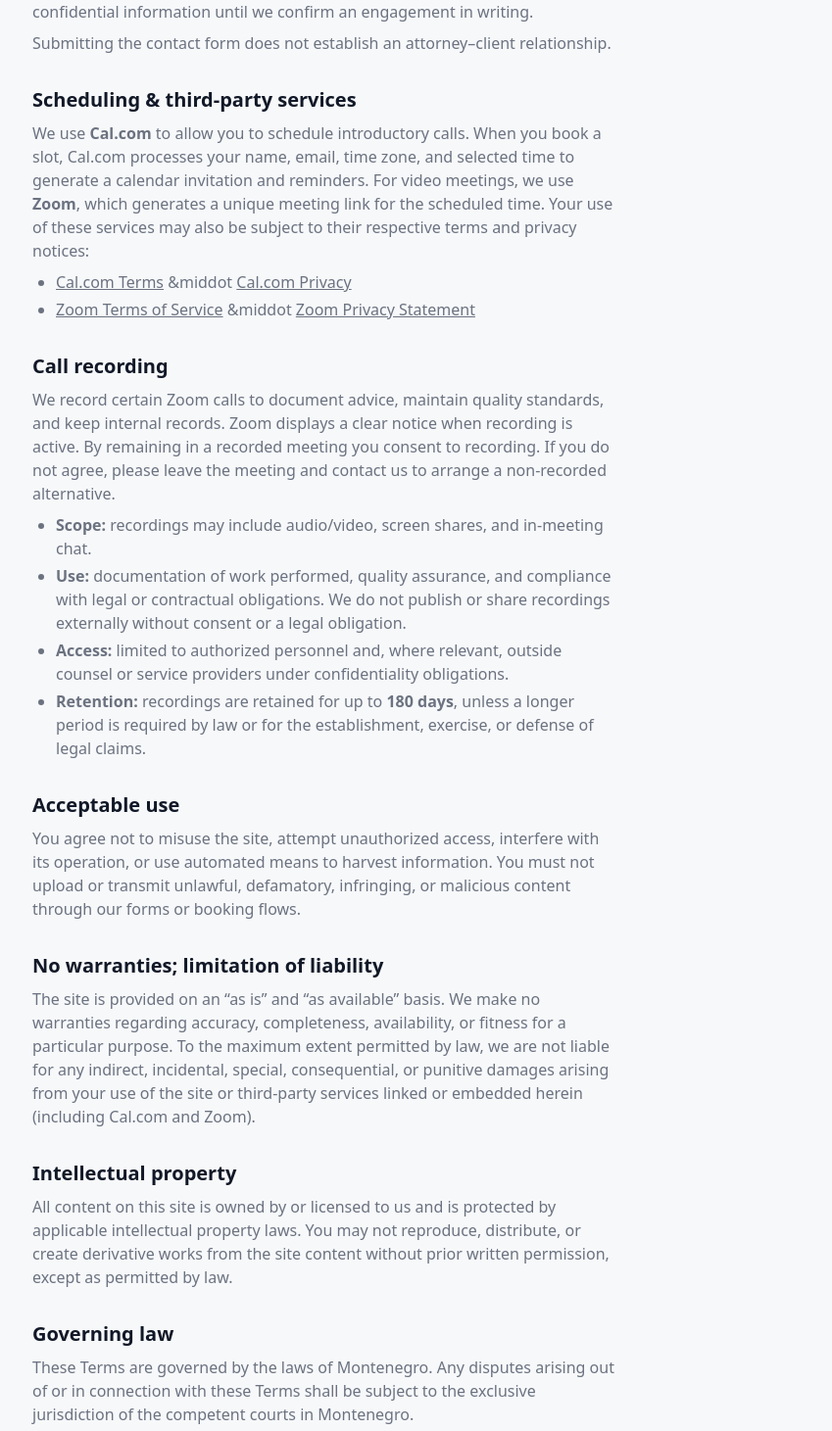
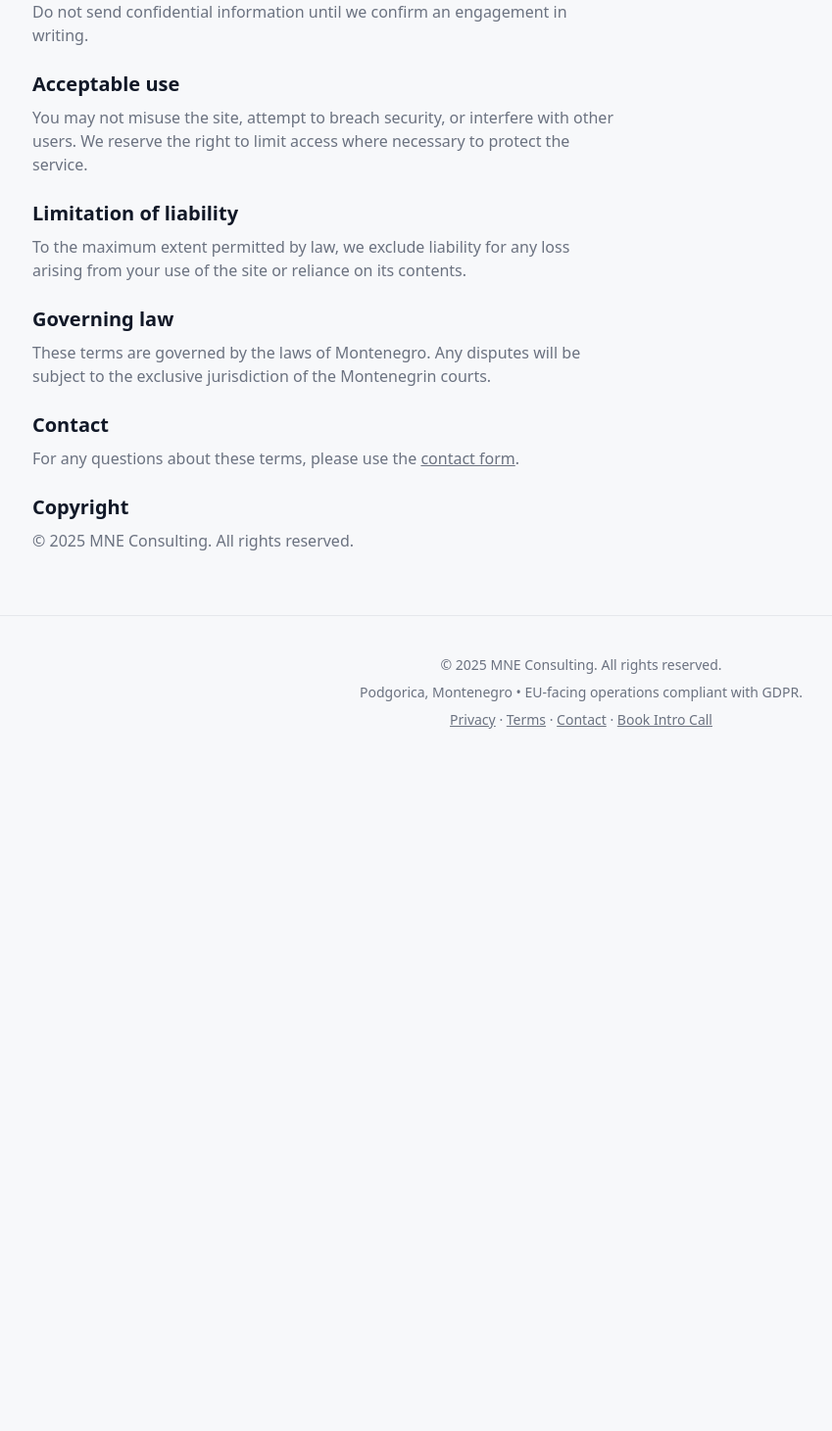
Before and after one commit to advokat977/MNE, a Next.js app: page /terms in a window 1280 px wide. Shown: the part 369-1830 px from the top of the page at 98% size, without its empty margins (47-896 px from the left). After the commit the page ends 1154 px from the top, so only its background shows below. Built offline with nearby package versions, Linux system fonts and the light colour scheme; a web font is replaced by a local one.

Commit message:
Update page.tsx

```diff
--- a/app/terms/page.tsx
+++ b/app/terms/page.tsx
@@ -1,10 +1,3 @@
-// app/terms/page.tsx
-export const metadata = {
-  title: "Terms of Use — MNE Consulting",
-  description:
-    "Terms of use for mneconsulting.org. This website provides general information about our legal consulting services in Montenegro. Scheduling is provided via Cal.com and video meetings are hosted on Zoom. Calls may be recorded as described.",
-};
-
 export default function TermsPage() {
   return (
     <div className="container py-16">
@@ -12,147 +5,42 @@ export default function TermsPage() {
       <p className="mt-4 text-subtle max-w-prose">
         This website provides general information about our legal consulting services in Montenegro.
         It does not constitute legal advice. Engaging us requires a written engagement letter.
-        By using this site you agree not to rely on the content as legal advice and to contact us
-        directly for specific matters.
+        By using this site you agree not to rely on the content as legal advice and to contact us directly for specific matters.
       </p>
 
       <h2 className="mt-8 text-xl font-semibold">No attorney–client relationship</h2>
       <p className="mt-2 text-subtle max-w-prose">
-        Sending an inquiry does not create an attorney–client relationship. Do not send confidential
+        Submitting the contact form does not establish an attorney–client relationship. Do not send confidential
         information until we confirm an engagement in writing.
       </p>
+
+      <h2 className="mt-6 text-xl font-semibold">Acceptable use</h2>
       <p className="mt-2 text-subtle max-w-prose">
-        Submitting the contact form does not establish an attorney–client relationship.
+        You may not misuse the site, attempt to breach security, or interfere with other users. We reserve the right
+        to limit access where necessary to protect the service.
       </p>
 
-      <h2 className="mt-8 text-xl font-semibold">Scheduling &amp; third-party services</h2>
+      <h2 className="mt-6 text-xl font-semibold">Limitation of liability</h2>
       <p className="mt-2 text-subtle max-w-prose">
-        We use <strong>Cal.com</strong> to allow you to schedule introductory calls. When you book a slot,
-        Cal.com processes your name, email, time zone, and selected time to generate a calendar
-        invitation and reminders. For video meetings, we use <strong>Zoom</strong>, which generates a unique
-        meeting link for the scheduled time. Your use of these services may also be subject to their
-        respective terms and privacy notices:
-      </p>
-      <ul className="mt-2 list-disc pl-6 text-subtle max-w-prose space-y-1">
-        <li>
-          <a
-            href="https://cal.com/terms"
-            target="_blank"
-            rel="noopener noreferrer"
-            className="underline hover:no-underline"
-          >
-            Cal.com Terms
-          </a>{" "}
-          &middot{" "}
-          <a
-            href="https://cal.com/privacy"
-            target="_blank"
-            rel="noopener noreferrer"
-            className="underline hover:no-underline"
-          >
-            Cal.com Privacy
-          </a>
-        </li>
-        <li>
-          <a
-            href="https://explore.zoom.us/en/terms/"
-            target="_blank"
-            rel="noopener noreferrer"
-            className="underline hover:no-underline"
-          >
-            Zoom Terms of Service
-          </a>{" "}
-          &middot{" "}
-          <a
-            href="https://explore.zoom.us/en/privacy/"
-            target="_blank"
-            rel="noopener noreferrer"
-            className="underline hover:no-underline"
-          >
-            Zoom Privacy Statement
-          </a>
-        </li>
-      </ul>
-
-      <h2 className="mt-8 text-xl font-semibold">Call recording</h2>
-      <p className="mt-2 text-subtle max-w-prose">
-        We record certain Zoom calls to document advice, maintain quality standards, and keep internal
-        records. Zoom displays a clear notice when recording is active. By remaining in a recorded
-        meeting you consent to recording. If you do not agree, please leave the meeting and contact
-        us to arrange a non-recorded alternative.
-      </p>
-      <ul className="mt-2 list-disc pl-6 text-subtle max-w-prose space-y-1">
-        <li>
-          <strong>Scope:</strong> recordings may include audio/video, screen shares, and in-meeting chat.
-        </li>
-        <li>
-          <strong>Use:</strong> documentation of work performed, quality assurance, and compliance with legal or
-          contractual obligations. We do not publish or share recordings externally without consent
-          or a legal obligation.
-        </li>
-        <li>
-          <strong>Access:</strong> limited to authorized personnel and, where relevant, outside counsel or service
-          providers under confidentiality obligations.
-        </li>
-        <li>
-          <strong>Retention:</strong> recordings are retained for up to <strong>180 days</strong>, unless a longer period is
-          required by law or for the establishment, exercise, or defense of legal claims.
-        </li>
-      </ul>
-
-      <h2 className="mt-8 text-xl font-semibold">Acceptable use</h2>
-      <p className="mt-2 text-subtle max-w-prose">
-        You agree not to misuse the site, attempt unauthorized access, interfere with its operation,
-        or use automated means to harvest information. You must not upload or transmit unlawful,
-        defamatory, infringing, or malicious content through our forms or booking flows.
+        To the maximum extent permitted by law, we exclude liability for any loss arising from your use of the site or
+        reliance on its contents.
       </p>
 
-      <h2 className="mt-8 text-xl font-semibold">No warranties; limitation of liability</h2>
+      <h2 className="mt-6 text-xl font-semibold">Governing law</h2>
       <p className="mt-2 text-subtle max-w-prose">
-        The site is provided on an “as is” and “as available” basis. We make no warranties regarding
-        accuracy, completeness, availability, or fitness for a particular purpose. To the maximum
-        extent permitted by law, we are not liable for any indirect, incidental, special,
-        consequential, or punitive damages arising from your use of the site or third-party
-        services linked or embedded herein (including Cal.com and Zoom).
+        These terms are governed by the laws of Montenegro. Any disputes will be subject to the exclusive jurisdiction
+        of the Montenegrin courts.
       </p>
 
-      <h2 className="mt-8 text-xl font-semibold">Intellectual property</h2>
+      <h2 className="mt-6 text-xl font-semibold">Contact</h2>
       <p className="mt-2 text-subtle max-w-prose">
-        All content on this site is owned by or licensed to us and is protected by applicable
-        intellectual property laws. You may not reproduce, distribute, or create derivative works
-        from the site content without prior written permission, except as permitted by law.
+        For any questions about these terms, please use the{" "}
+        <a className="underline hover:no-underline" href="/#contact">contact form</a>.
       </p>
 
-      <h2 className="mt-8 text-xl font-semibold">Governing law</h2>
-      <p className="mt-2 text-subtle max-w-prose">
-        These Terms are governed by the laws of Montenegro. Any disputes arising out of or in
-        connection with these Terms shall be subject to the exclusive jurisdiction of the competent
-        courts in Montenegro.
-      </p>
-
-      <h2 className="mt-8 text-xl font-semibold">Changes to these Terms</h2>
-      <p className="mt-2 text-subtle max-w-prose">
-        We may update these Terms from time to time. The “Last updated” date below indicates the
-        most recent changes. Continued use of the site after changes take effect constitutes your
-        acceptance of the updated Terms.
-      </p>
-
-      <h2 className="mt-8 text-xl font-semibold">Copyright</h2>
+      <h2 className="mt-6 text-xl font-semibold">Copyright</h2>
       <p className="mt-2 text-subtle max-w-prose">
         © {new Date().getFullYear()} MNE Consulting. All rights reserved.
-      </p>
-
-      <h2 className="mt-8 text-xl font-semibold">Contact</h2>
-      <p className="mt-2 text-subtle max-w-prose">
-        For questions regarding these Terms, contact{" "}
-        <a className="underline hover:no-underline" href="mailto:info@mneconsulting.org">
-          info@mneconsulting.org
-        </a>
-        .
-      </p>
-
-      <p className="mt-8 text-subtle max-w-prose">
-        <em>Last updated: {new Date().toISOString().slice(0, 10)}</em>
       </p>
     </div>
   );
```
